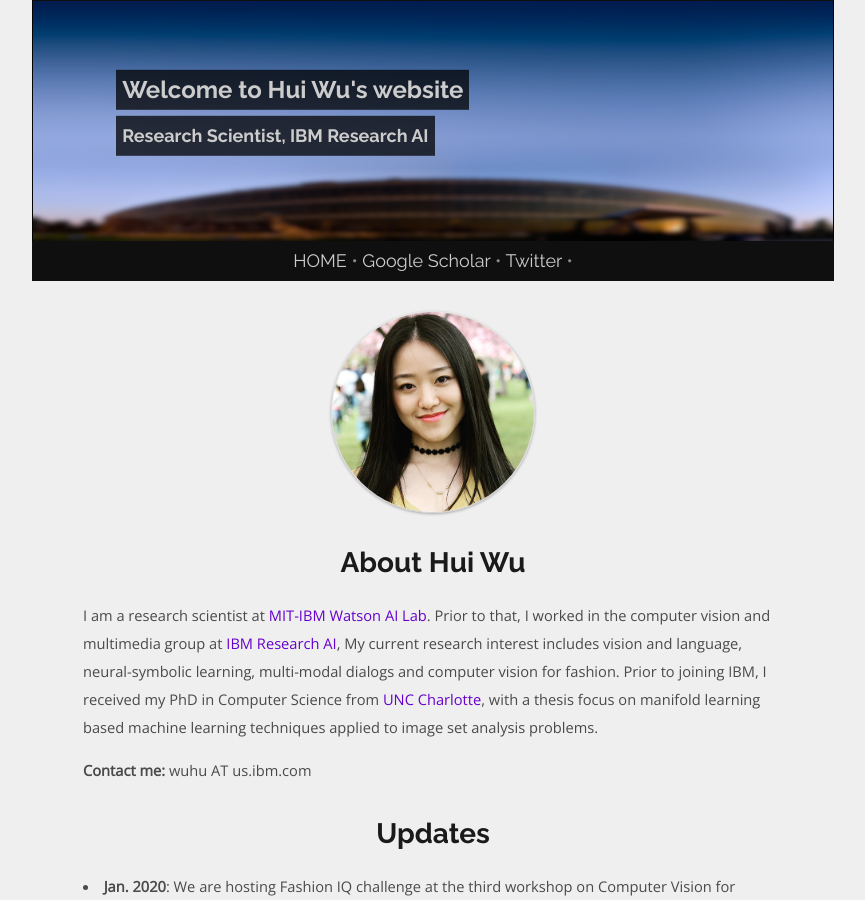
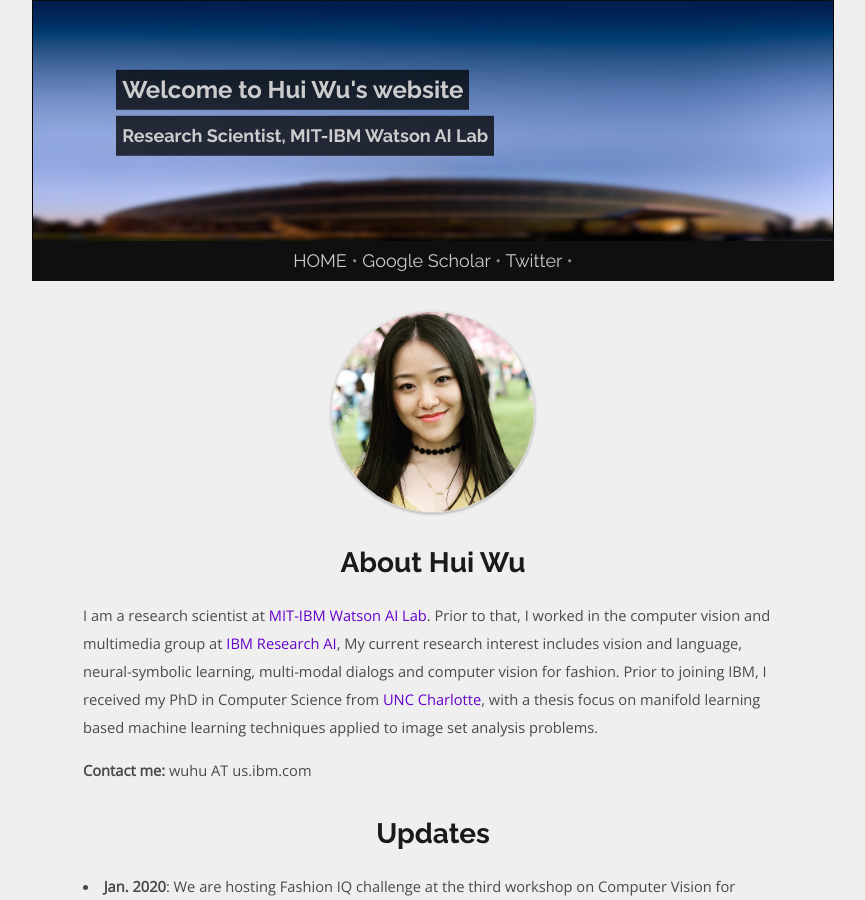
Before and after one commit to spacew/spacew.github.io, a Jekyll site: the page built from index.html, in a window 1280 px wide and 900 px high. Shown: the whole window, without its empty margins (207-1072 px from the left). Built offline with Jekyll 4.4.1, drawn with Linux system fonts in a browser that asks for light colours; the list of posts is cut into pages by our own code.

Commit message:
Update _config.yml

```diff
--- a/_config.yml
+++ b/_config.yml
@@ -2,7 +2,7 @@
 email: wuhu@us.ibm.com
 greeting: Welcome to Hui Wu's website
 description: > # this means to ignore newlines until another tag
-    Research Scientist, IBM Research AI
+    Research Scientist, MIT-IBM Watson AI Lab
 twitter: HuiWu_
 scholar: 1qByqaUAAAAJ&hl=en&oi=ao
 favicon: h.png
```
